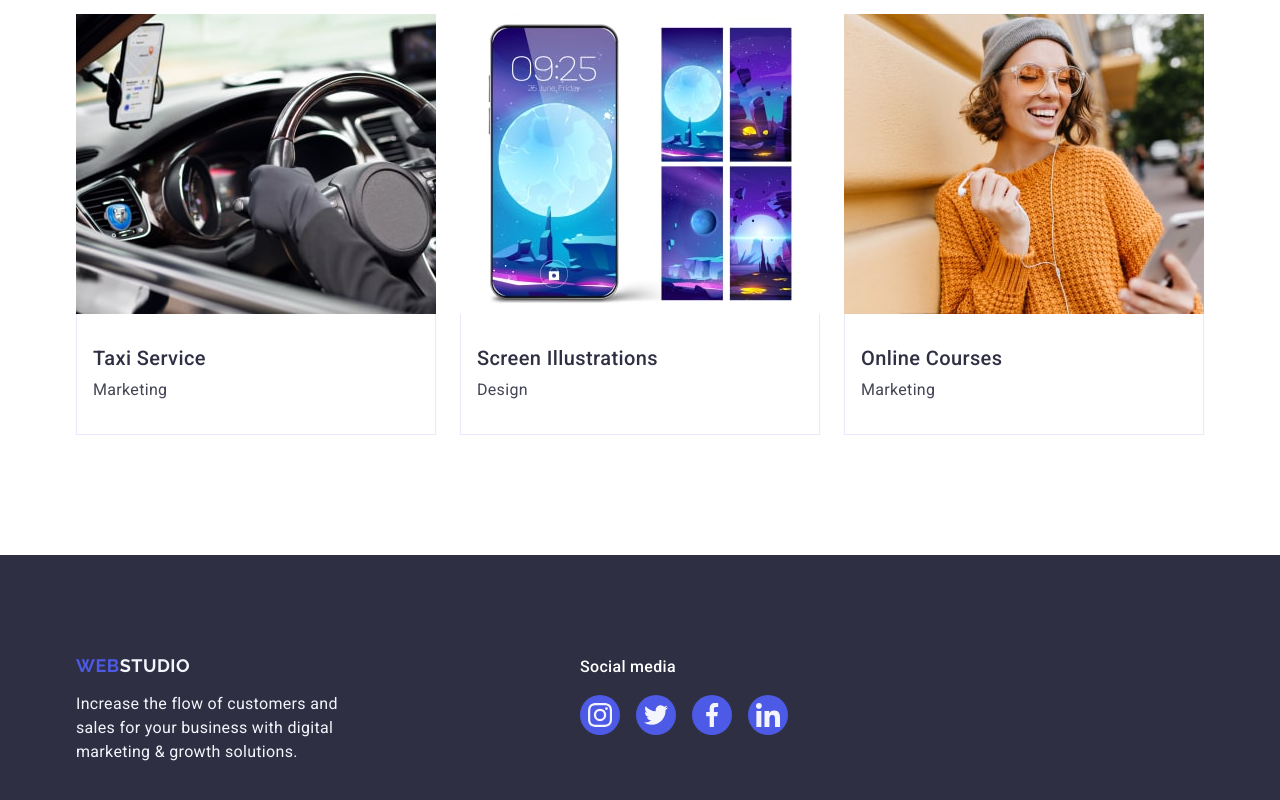
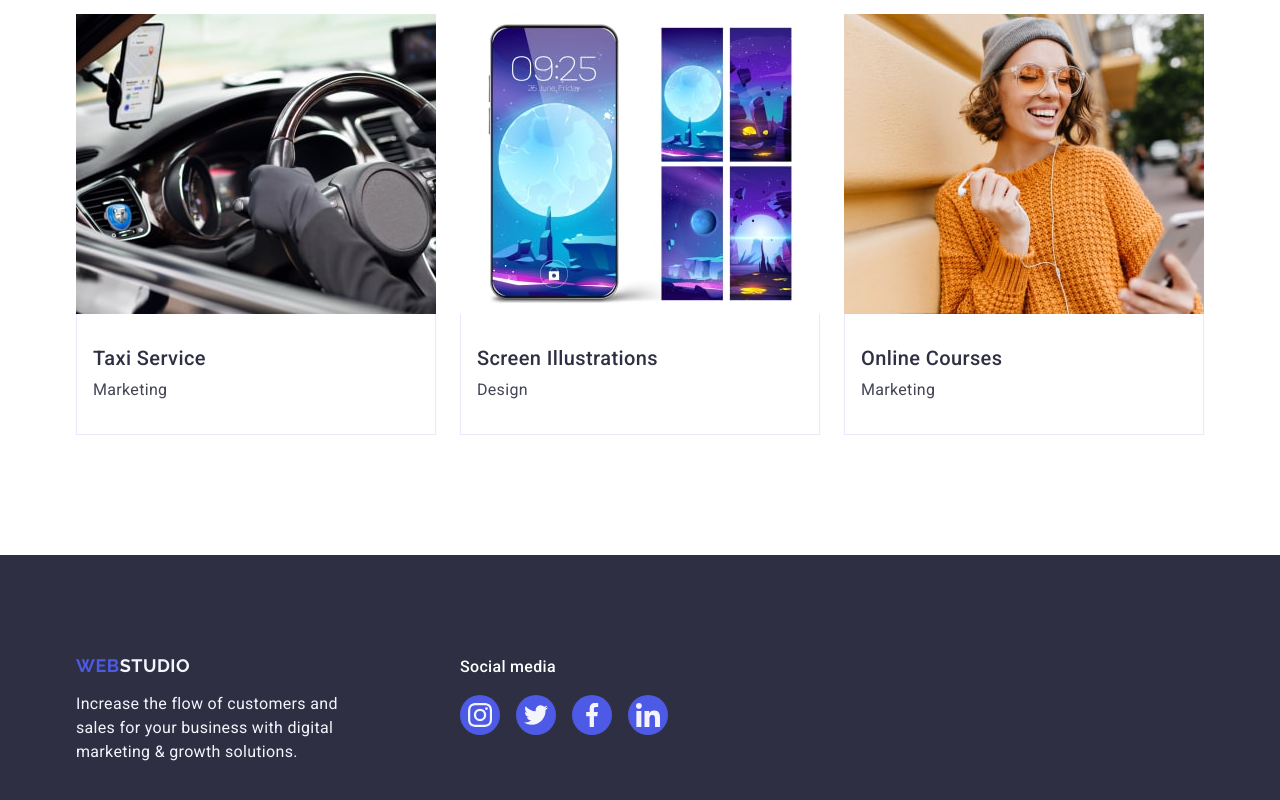
Before and after one commit to damian-sirenko/goit-markup-hw-04, a plain HTML site: page index.html in a window 1280 px wide. Shown: the part 2628-3428 px from the top of the page. Drawn offline with nearby package versions, Linux system fonts and the light colour scheme.

Commit message:
final fixing

```diff
--- a/css/styles.css
+++ b/css/styles.css
@@ -430,7 +430,6 @@ img {
 .footer-container {
   display: flex;
   align-items: baseline;
-  gap: 120px;
 }
 .logo {
   margin-bottom: 16px;
```
